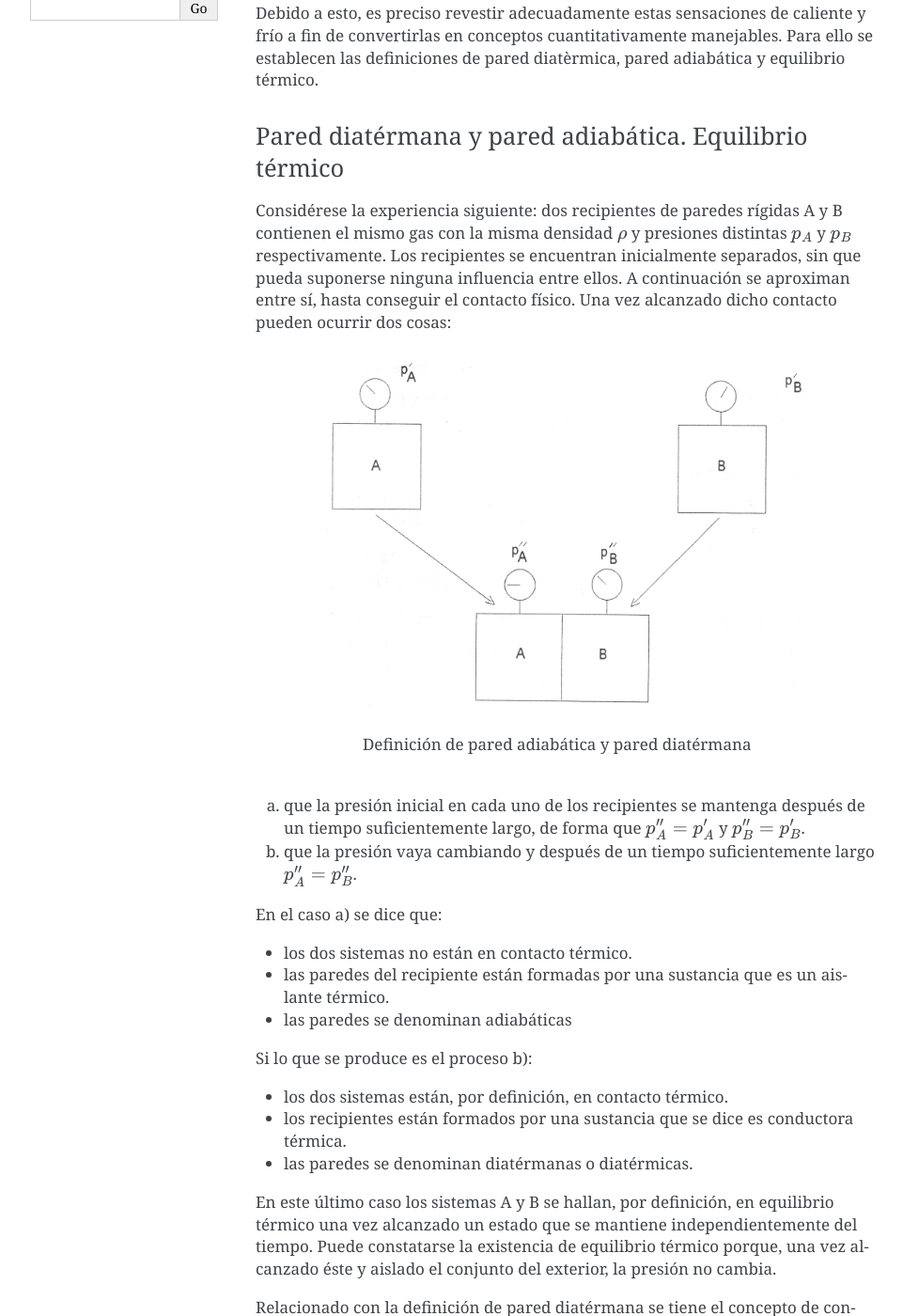
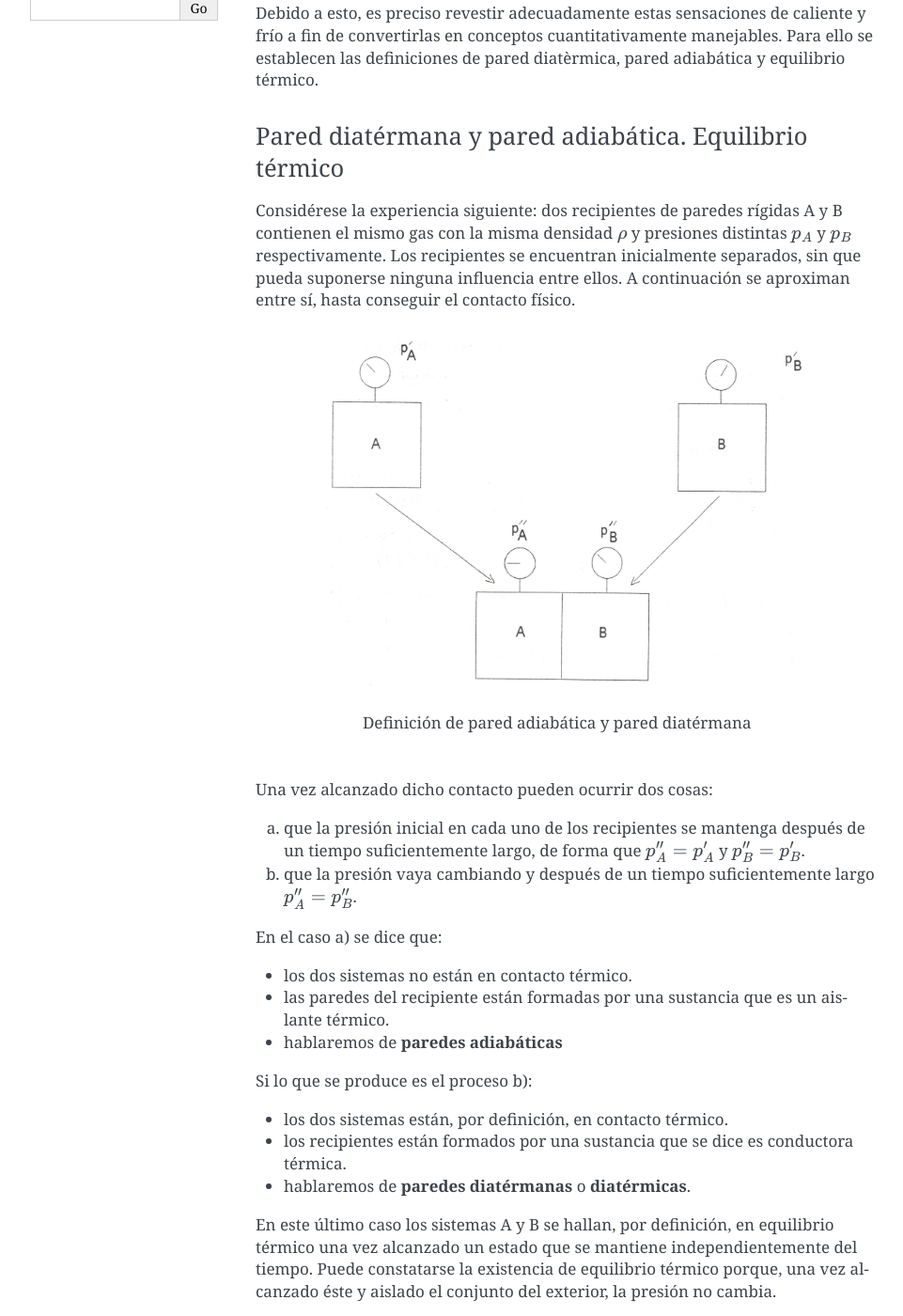
Before and after one commit to mantielero/termodinamica, a Sphinx documentation site: the page built from source/introduccion_ley_cero_temperatura.rst, in a window 1280 px wide and 1400 px high, scrolled down 653 px. Shown: the whole window at 94% size, without its empty margins (148-1109 px from the left). Built offline with Sphinx 7.4.7, drawn with Linux system fonts in a browser that asks for light colours; pages that are not in the unit, such as notebooks, are missing from menus.

Commit message:
Update introduccion_ley_cero_temperatura.rst

```diff
--- a/source/introduccion_ley_cero_temperatura.rst
+++ b/source/introduccion_ley_cero_temperatura.rst
@@ -28,21 +28,24 @@ Considérese la experiencia siguiente: dos recipientes de paredes rígidas A y B
 
    Definición de pared adiabática y pared diatérmana
 
-a)	que la presión inicial en cada uno de los recipientes se mantenga después de un tiempo suficientemente largo, de forma que :math:`p_{A}'' = p_{A}'` y :math:`p_{B}'' = p_{B}'`.
 
-b)	que la presión vaya cambiando y después de un tiempo suficientemente largo :math:`p_A'' = p_B''`.
+Una vez alcanzado dicho contacto pueden ocurrir dos cosas:
+
+a. 	que la presión inicial en cada uno de los recipientes se mantenga después de un tiempo suficientemente largo, de forma que :math:`p_{A}'' = p_{A}'` y :math:`p_{B}'' = p_{B}'`.
+
+b.	que la presión vaya cambiando y después de un tiempo suficientemente largo :math:`p_A'' = p_B''`.
 
 En el caso a) se dice que:
 
 - los dos sistemas no están en contacto térmico.
 - las paredes del recipiente están formadas por una sustancia que es un aislante térmico.
-- las paredes se denominan adiabáticas
+- hablaremos de **paredes adiabáticas**
 
 Si lo que se produce es el proceso b):
 
 - los dos sistemas están, por definición, en contacto térmico.
 - los recipientes están formados por una sustancia que se dice es conductora térmica.
-- las paredes se denominan diatérmanas o diatérmicas.
+- hablaremos de **paredes diatérmanas** o **diatérmicas**.
 
 En este último caso los sistemas A y B se hallan, por definición, en equilibrio térmico una vez alcanzado un estado que se mantiene independientemente del tiempo. Puede constatarse la existencia de equilibrio térmico porque, una vez alcanzado éste y aislado el conjunto del exterior, la presión no cambia.
 
```
Also changed, not shown: other parts of source/introduccion_ley_cero_temperatura.rst (+1 -1 lines).
